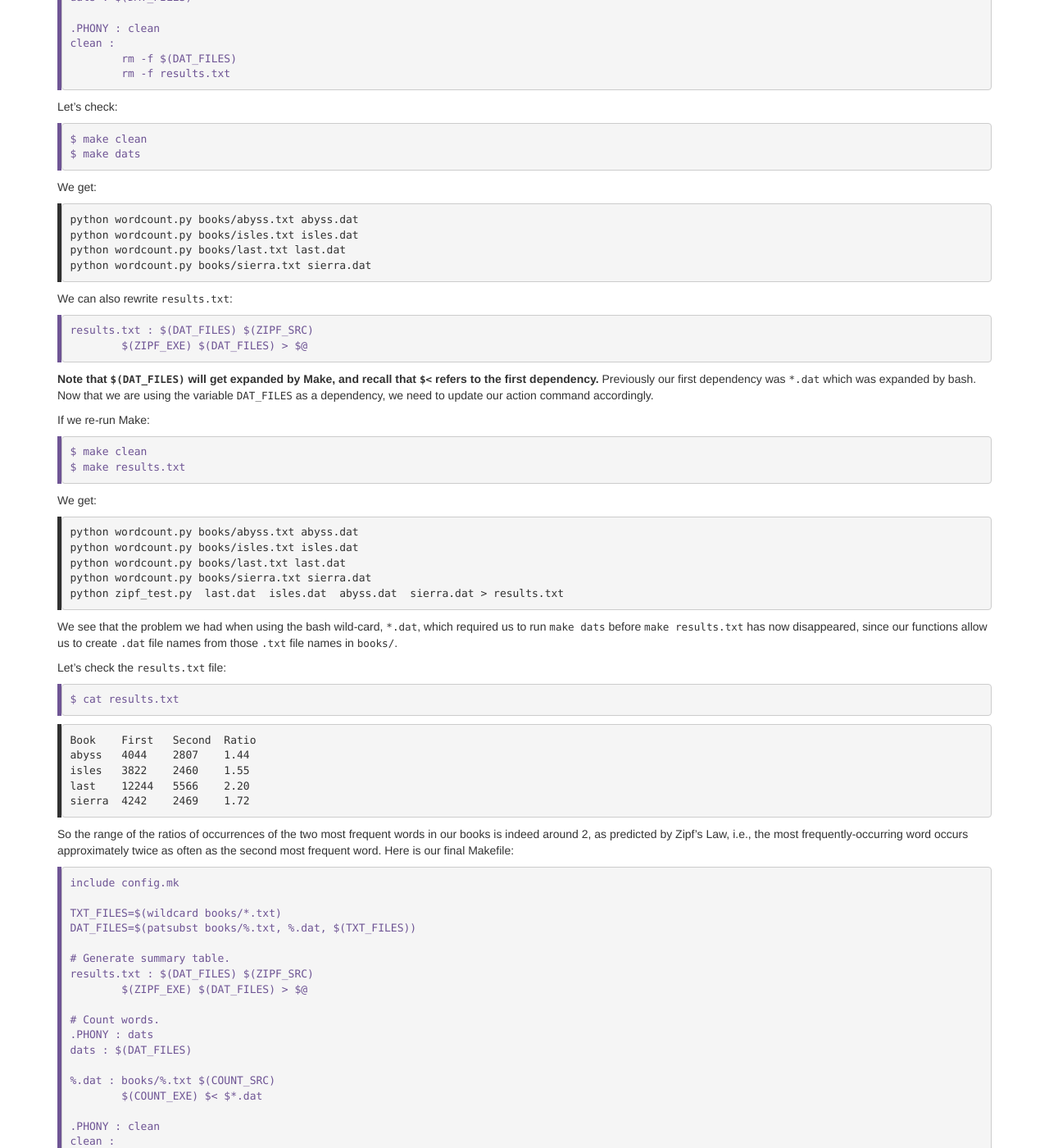
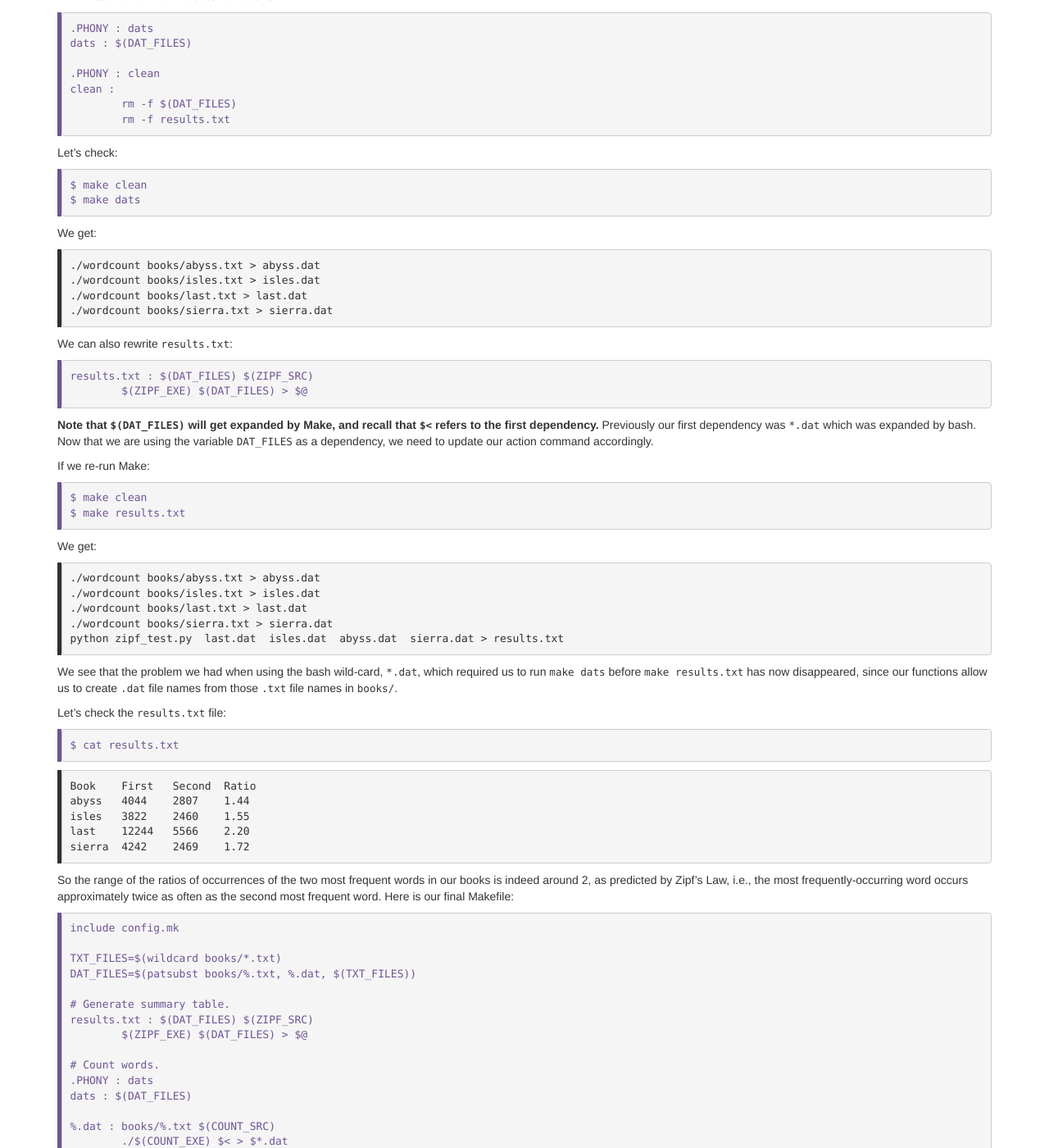
Before and after one commit to ornl-ssd/cpp-make-intro, a Jekyll site: the page built from _episodes/07-functions.md, in a window 1280 px wide and 1400 px high, scrolled down 2032 px. Shown: the whole window at 82% size. Built offline with Jekyll 4.4.1, drawn with Linux system fonts in a browser that asks for light colours; some of the changed text lies outside the part shown.

Commit message:
07
Signed-off-by: Watson, Gregory <g.watson@computer.org>

```diff
--- a/_episodes/07-functions.md
+++ b/_episodes/07-functions.md
@@ -84,7 +87,7 @@
 involved in building the `results.txt` target,
 once we have introduced our function:
 
-![results.txt dependencies after introducing a function](../fig/07-functions.png "results.txt dependencies after introducing a function")
+![results.txt dependencies after introducing a function]({{ page.root }}/fig/07-functions.png "results.txt dependencies after introducing a function")
 
 `patsubst` ('pattern substitution') takes a pattern, a replacement string and a
 list of names in that order; each name in the list that matches the pattern is
@@ -149,10 +152,10 @@
 We get:
 
 ~~~
-python wordcount.py books/abyss.txt abyss.dat
-python wordcount.py books/isles.txt isles.dat
-python wordcount.py books/last.txt last.dat
-python wordcount.py books/sierra.txt sierra.dat
+./wordcount books/abyss.txt > abyss.dat
+./wordcount books/isles.txt > isles.dat
+./wordcount books/last.txt > last.dat
+./wordcount books/sierra.txt > sierra.dat
 ~~~
 {: .output}
 
@@ -181,10 +184,10 @@
 We get:
 
 ~~~
-python wordcount.py books/abyss.txt abyss.dat
-python wordcount.py books/isles.txt isles.dat
-python wordcount.py books/last.txt last.dat
-python wordcount.py books/sierra.txt sierra.dat
+./wordcount books/abyss.txt > abyss.dat
+./wordcount books/isles.txt > isles.dat
+./wordcount books/last.txt > last.dat
+./wordcount books/sierra.txt > sierra.dat
 python zipf_test.py  last.dat  isles.dat  abyss.dat  sierra.dat > results.txt
 ~~~
 {: .output}
@@ -248,8 +254,8 @@
 
 ~~~
 # Count words script.
-COUNT_SRC=wordcount.py
-COUNT_EXE=python $(COUNT_SRC)
+COUNT_SRC=wordcount.cpp
+COUNT_EXE=wordcount
 
 # Test Zipf's rule
 ZIPF_SRC=zipf_test.py
```
Also changed, not shown: other parts of _episodes/07-functions.md (+8 -2 lines), 2 other files.
